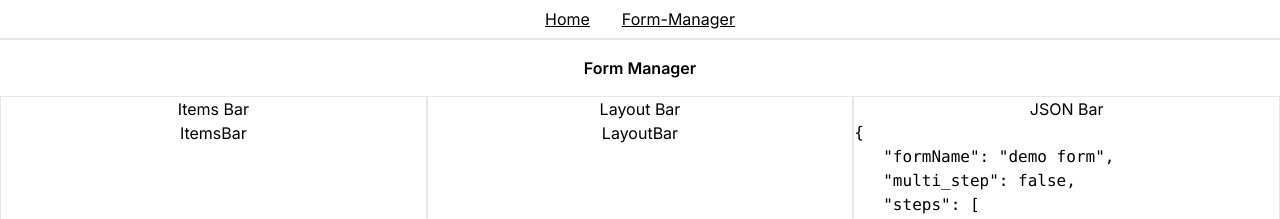
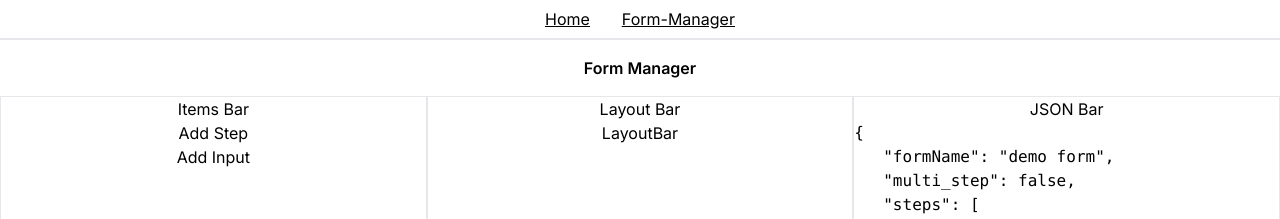
Before and after one commit to saiksaif/form-flow-manager, a Next.js app: page /formManager in a window 1280 px wide. Shown: the top 219 px of the page. Built offline with nearby package versions, Linux system fonts and the light colour scheme.

Commit message:
Added items files

```diff
--- /dev/null
+++ b/src/Components/items/addInput.jsx
@@ -0,0 +1,13 @@
+import React from 'react'
+
+const AddInput = ({data, update}) => {
+  return (
+    <div>
+        <button>Add Input</button>
+
+        {/* Insert Modal here and relevent functions/fields inside the modal */}
+    </div>
+  )
+}
+
+export default AddInput
--- /dev/null
+++ b/src/Components/items/addStep.jsx
@@ -0,0 +1,13 @@
+import React from 'react'
+
+const AddStep = ({data, update}) => {
+  return (
+    <div>
+        <button>Add Step</button>
+
+        {/* Insert Modal here and relevent functions/fields inside the modal */}
+    </div>
+  )
+}
+
+export default AddStep
--- a/src/Components/itemsBar.jsx
+++ b/src/Components/itemsBar.jsx
@@ -1,8 +1,13 @@
 import React from 'react'
+import AddStep from './items/addStep'
+import AddInput from './items/addInput'
 
 const ItemsBar = ({data, update}) => {
   return (
-    <div>ItemsBar</div>
+    <div className='flex flex-col gap-3'>
+        <AddStep data={data} update={update} />
+        <AddInput data={data} update={update} />
+    </div>
   )
 }
 
```
